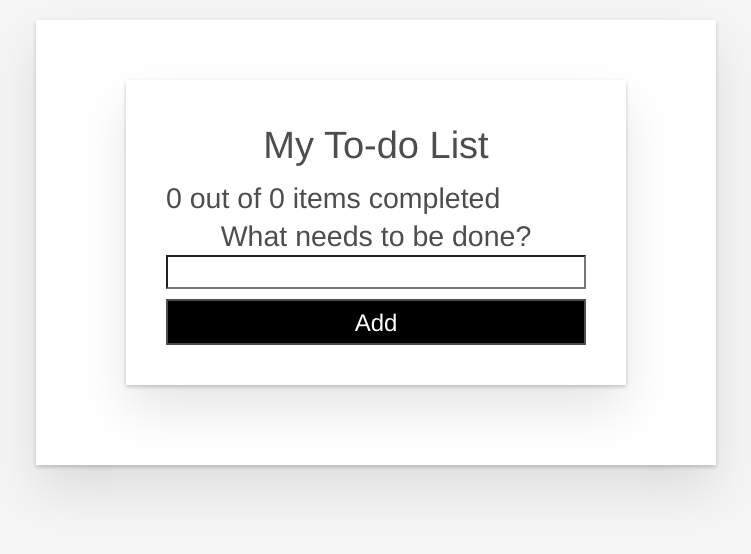
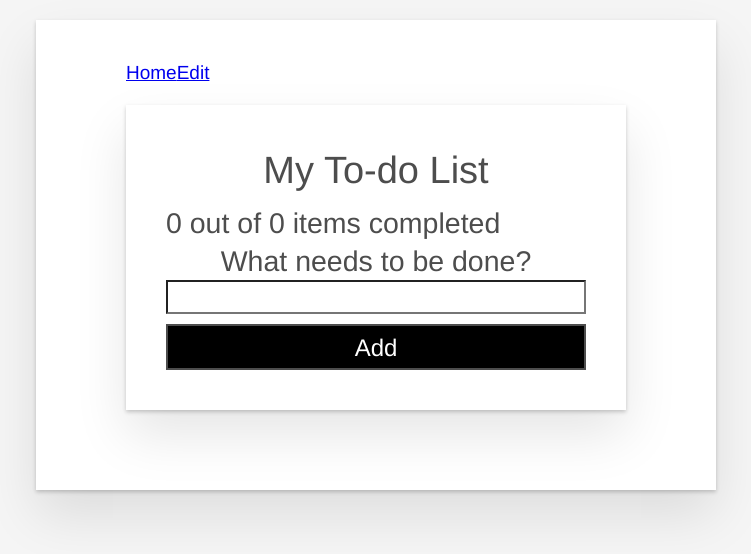
Before and after one commit to J0nasP/somethingGood, a Vue app: page / in a window 1280 px wide. Shown: the top 554 px of the page, without its empty margins (264-1015 px from the left). Built offline with nearby package versions, Linux system fonts and the light colour scheme.

Commit message:
Routing header added

```diff
--- a/src/App.vue
+++ b/src/App.vue
@@ -4,7 +4,15 @@ import { RouterLink, RouterView } from 'vue-router'
 </script>
 
 <template>
-  <RouterView />
+  <header>
+    <div class="header-wrapper">
+      <nav>
+        <RouterLink to="/">Home</RouterLink>
+        <RouterLink to="/edit">Edit</RouterLink>
+      </nav>
+    </div>
+  </header>
+  <RouterView/>
 </template>
 
 <style scoped>
```
